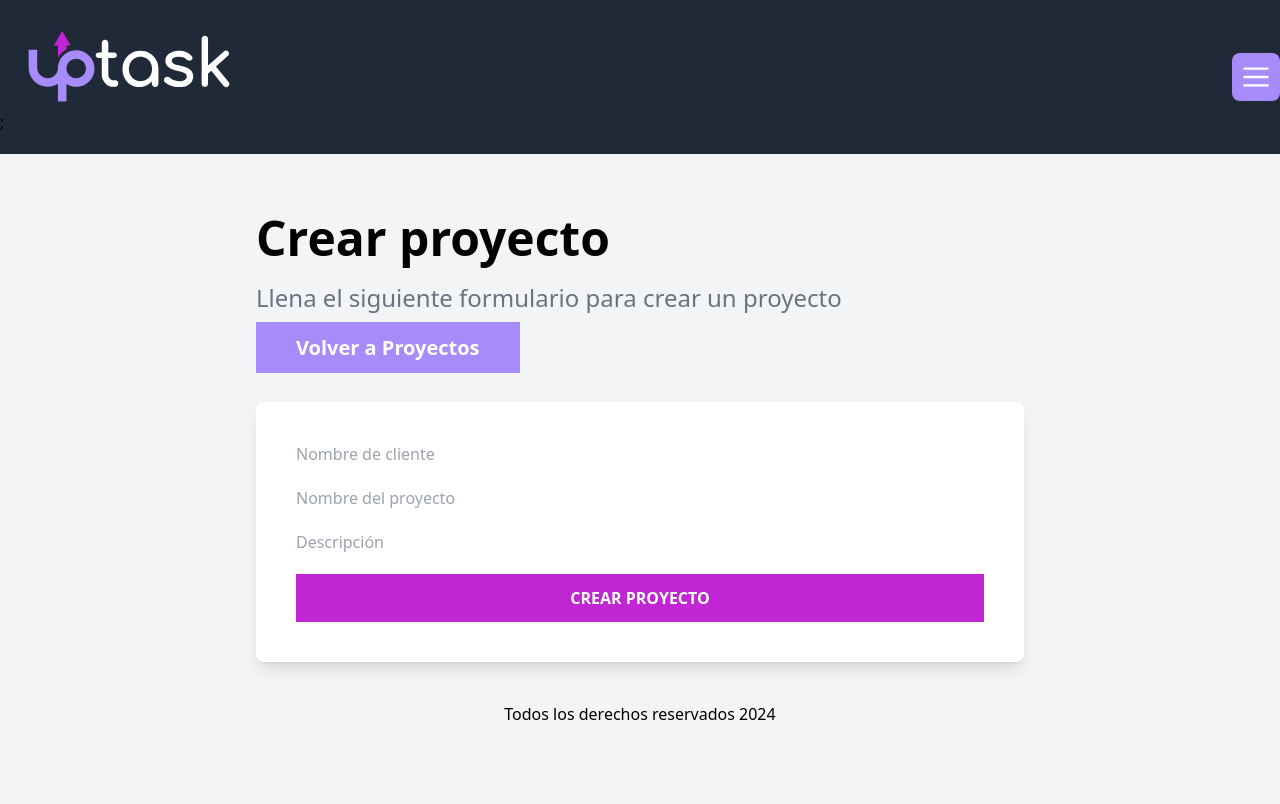
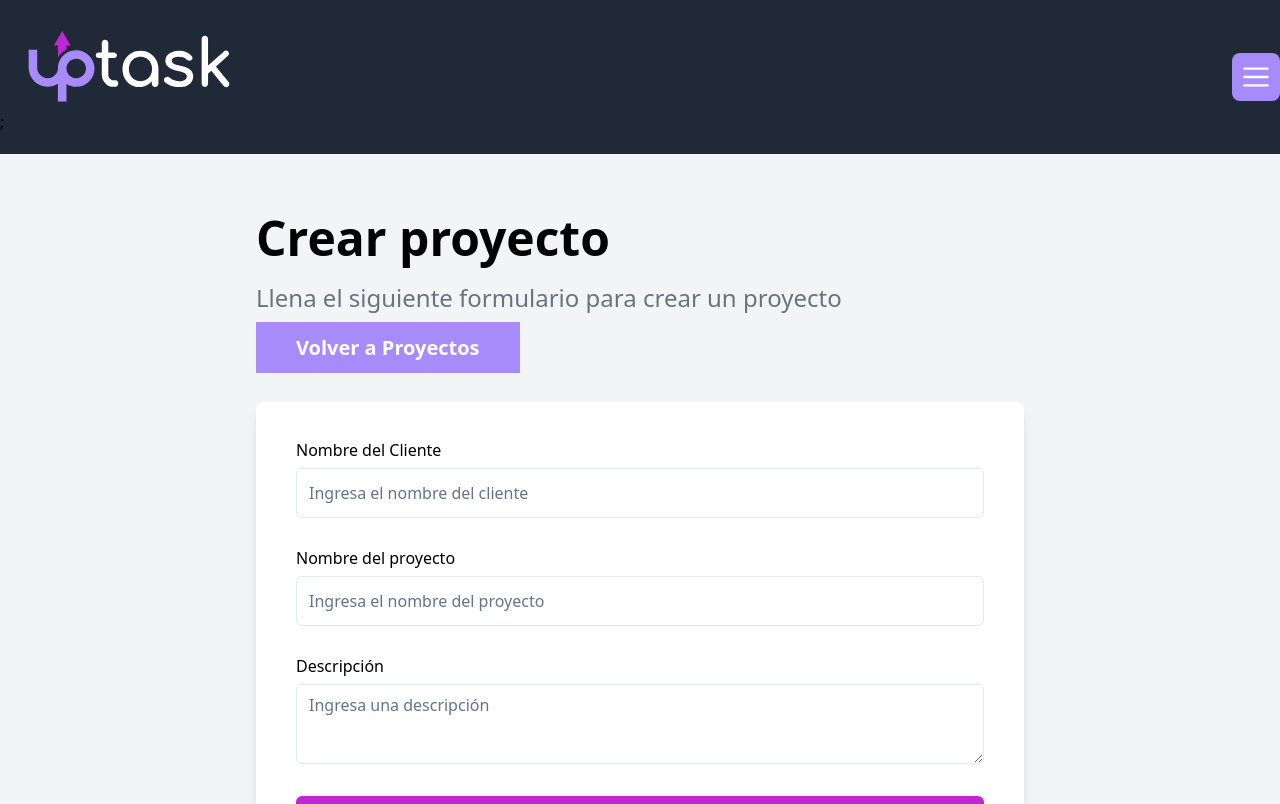
Before and after one commit to isaul19/updatask-frontend, a React (Vite) app: page /project/create in a window 1280 px wide. Shown: the top 804 px of the page. Built offline with nearby package versions, Linux system fonts and the light colour scheme.

Commit message:
feat(project): add create project form

```diff
--- /dev/null
+++ b/src/modules/project/components/input-groups/CreateOrUpdateProjectInputs.tsx
@@ -0,0 +1,60 @@
+import { FieldErrors, UseFormRegister } from "react-hook-form";
+
+import { Input, Label, Textarea } from "@core/lib/shadcn/ui";
+import { ProjectDraft } from "@project/project.types";
+
+interface Props {
+  register: UseFormRegister<ProjectDraft>;
+  errors: FieldErrors<ProjectDraft>;
+}
+
+export const CreateOrUpdateProjectInputs = ({ register, errors }: Props) => {
+  return (
+    <>
+      <Label>
+        Nombre del Cliente
+        <Input
+          placeholder="Ingresa el nombre del cliente"
+          {...register("clientName", {
+            minLength: {
+              value: 2,
+              message: "El Nombre del Cliente debe tener al menos 2 caracteres",
+            },
+            required: "El Nombre del Cliente es requerido",
+          })}
+          errorMessage={errors.clientName?.message}
+        />
+      </Label>
+
+      <Label>
+        Nombre del proyecto
+        <Input
+          placeholder="Ingresa el nombre del proyecto"
+          {...register("projectName", {
+            minLength: {
+              value: 2,
+              message: "El Nombre del Proyecto debe tener al menos 2 caracteres",
+            },
+            required: "El Nombre del Proyecto es requerido",
+          })}
+          errorMessage={errors.projectName?.message}
+        />
+      </Label>
+
+      <Label>
+        Descripción
+        <Textarea
+          placeholder="Ingresa una descripción"
+          {...register("description", {
+            minLength: {
+              value: 2,
+              message: "La descripción debe tener al menos 2 caracteres",
+            },
+            required: "La descripción es requerida",
+          })}
+          errorMessage={errors.description?.message}
+        />
+      </Label>
+    </>
+  );
+};
--- /dev/null
+++ b/src/modules/project/components/input-groups/index.ts
@@ -0,0 +1 @@
+export { CreateOrUpdateProjectInputs } from "./CreateOrUpdateProjectInputs";
--- a/src/modules/project/pages/CreateProject.page.tsx
+++ b/src/modules/project/pages/CreateProject.page.tsx
@@ -1,16 +1,20 @@
 import { Link } from "react-router-dom";
 import { useForm } from "react-hook-form";
 
-import { CreateProjectDraft } from "@project/project.types";
+import { ProjectDraft } from "@project/project.types";
+import { Button } from "@core/lib/shadcn/ui";
+import { CreateOrUpdateProjectInputs } from "@project/components/input-groups";
 
 export const CreateProjectPage = () => {
   const {
     register,
     handleSubmit,
     formState: { errors },
-  } = useForm<CreateProjectDraft>();
+  } = useForm<ProjectDraft>();
 
-  const handleCreateProject = (data: CreateProjectDraft) => {};
+  const handleCreateProject = (data: ProjectDraft) => {
+    console.log(data);
+  };
 
   return (
     <>
@@ -28,40 +32,15 @@ export const CreateProjectPage = () => {
         </nav>
 
         <form
-          className="mt-10 bg-white shadow-lg p-10 rounded-lg flex flex-col gap-5"
+          className="mt-10 bg-white shadow-lg p-10 rounded-lg flex flex-col gap-8"
           onSubmit={handleSubmit(handleCreateProject)}
           noValidate
         >
-          <input
-            placeholder="Nombre de cliente"
-            {...register("clientName", {
-              minLength: 2,
-              required: true,
-            })}
-          />
+          <CreateOrUpdateProjectInputs register={register} errors={errors} />
 
-          <input
-            placeholder="Nombre del proyecto"
-            {...register("projectName", {
-              minLength: 2,
-              required: true,
-            })}
-          />
-
-          <input
-            placeholder="Descripción"
-            {...register("description", {
-              minLength: 2,
-              required: true,
-            })}
-          />
-
-          <button
-            type="submit"
-            className="bg-fuchsia-600 w-full p-3 text-white uppercase font-bold cursor-pointer transition-colors"
-          >
+          <Button type="submit" size="lg">
             Crear Proyecto
-          </button>
+          </Button>
         </form>
       </div>
     </>
--- a/src/modules/project/project.types.d.ts
+++ b/src/modules/project/project.types.d.ts
@@ -1,4 +1,4 @@
-export interface CreateProjectDraft {
+export interface ProjectDraft {
   projectName: string;
   clientName: string;
   description: string;
```
Also changed, not shown: 1 other file (tests, documents, lock files or other folders).
